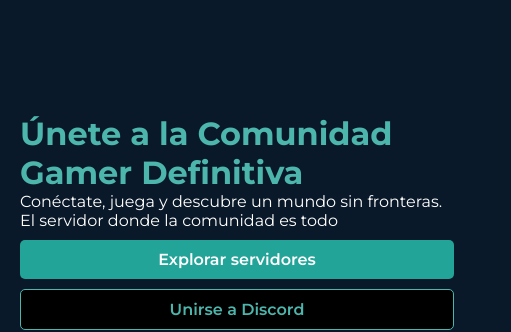
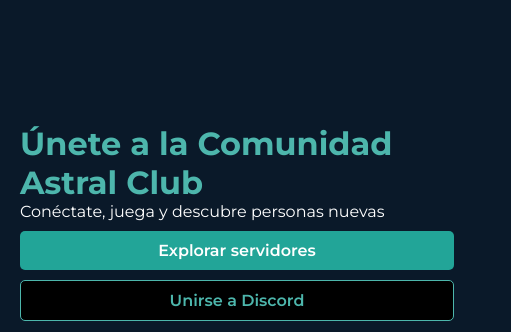
Before and after one commit to 2k2carloh/astralclub-web, a plain HTML site: page index.html in a window 1280 px wide. Shown: the part 257-589 px from the top of the page, 0-511 px from the left. Drawn offline with Linux system fonts and the light colour scheme.

Commit message:
Update index.html

```diff
--- a/index.html
+++ b/index.html
@@ -23,10 +23,9 @@
     <div class="info-main">
 
       <div class="welcome">
-        <h1 style="color: #4db6ac">Únete a la Comunidad Gamer Definitiva</h1>
+        <h1 style="color: #4db6ac">Únete a la Comunidad Astral Club</h1>
         <p style="color: #fff">
-          Conéctate, juega y descubre un mundo sin fronteras. El servidor donde
-          la comunidad es todo
+          Conéctate, juega y descubre personas nuevas
         </p>
         <div class="welcome-buttons">
           <a href="pages/servers.html" class="explore">Explorar servidores</a>
```
